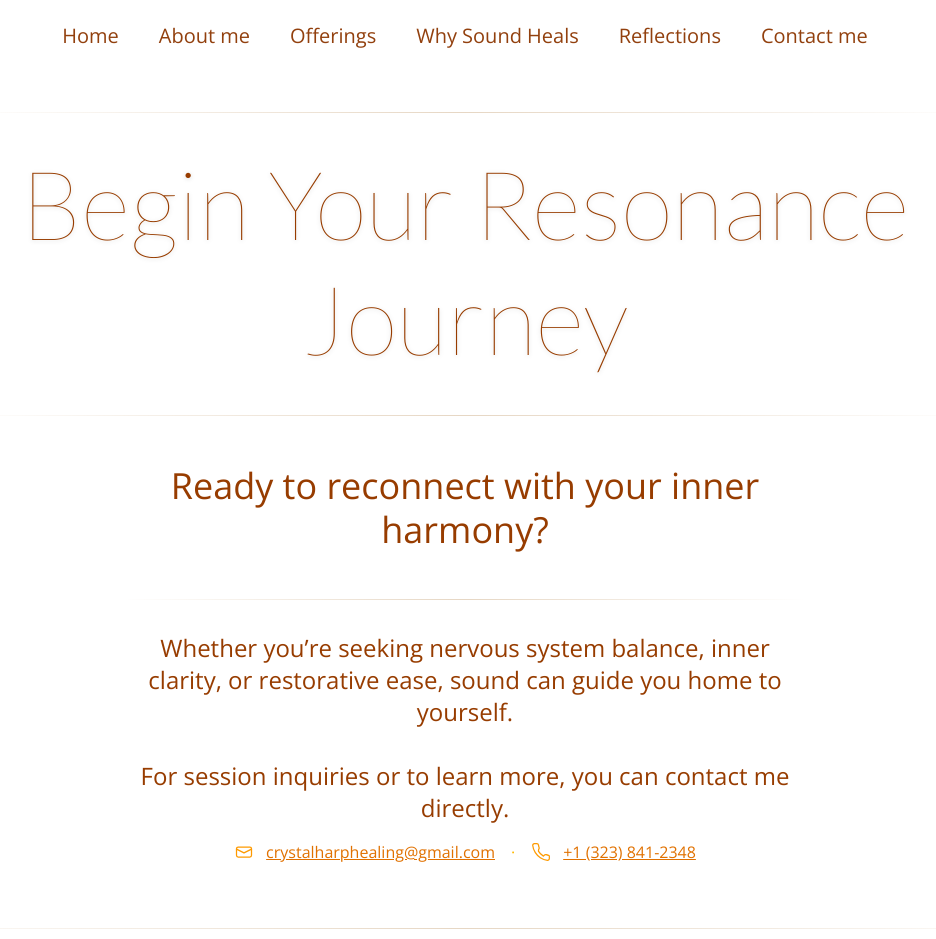
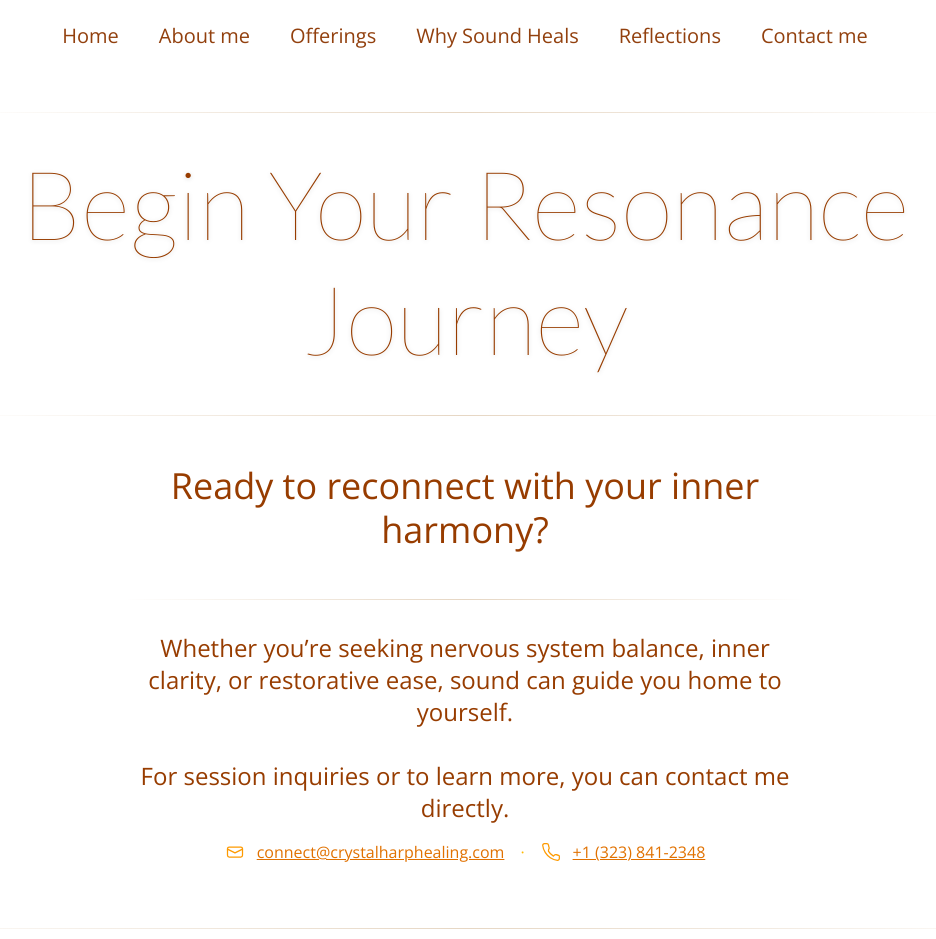
Before and after one commit to dedkola/harp-healing, a Next.js app: page /contact in a window 1280 px wide. Shown: the top 939 px of the page, without its empty margins (175-1111 px from the left). Built offline with nearby package versions, Linux system fonts and the light colour scheme.

Commit message:
change email address

```diff
--- a/app/contact/page.tsx
+++ b/app/contact/page.tsx
@@ -32,7 +32,7 @@ export default function ContactPage() {
           <p className="pb-2">
             <span className="mx-auto flex flex-col sm:flex-row items-center justify-center gap-4 text-amber-800 !font-thin">
               <a
-                href="mailto:crystalharphealing@gmail.com"
+                href="mailto:connect@crystalharphealing.com"
                 className="flex items-center gap-3 text-amber-600 hover:text-amber-700 transition-colors"
                 aria-label="Email"
               >
@@ -49,7 +49,7 @@ export default function ContactPage() {
                   <rect x="3" y="6" width="18" height="12" rx="2" />
                   <path d="M3 8.5L12 13l9-4.5" />
                 </svg>
-                <span className="underline">{`crystalharphealing@gmail.com`}</span>
+                <span className="underline">{`connect@crystalharphealing.com`}</span>
               </a>
 
               <span className="hidden sm:block text-amber-400">·</span>
```
